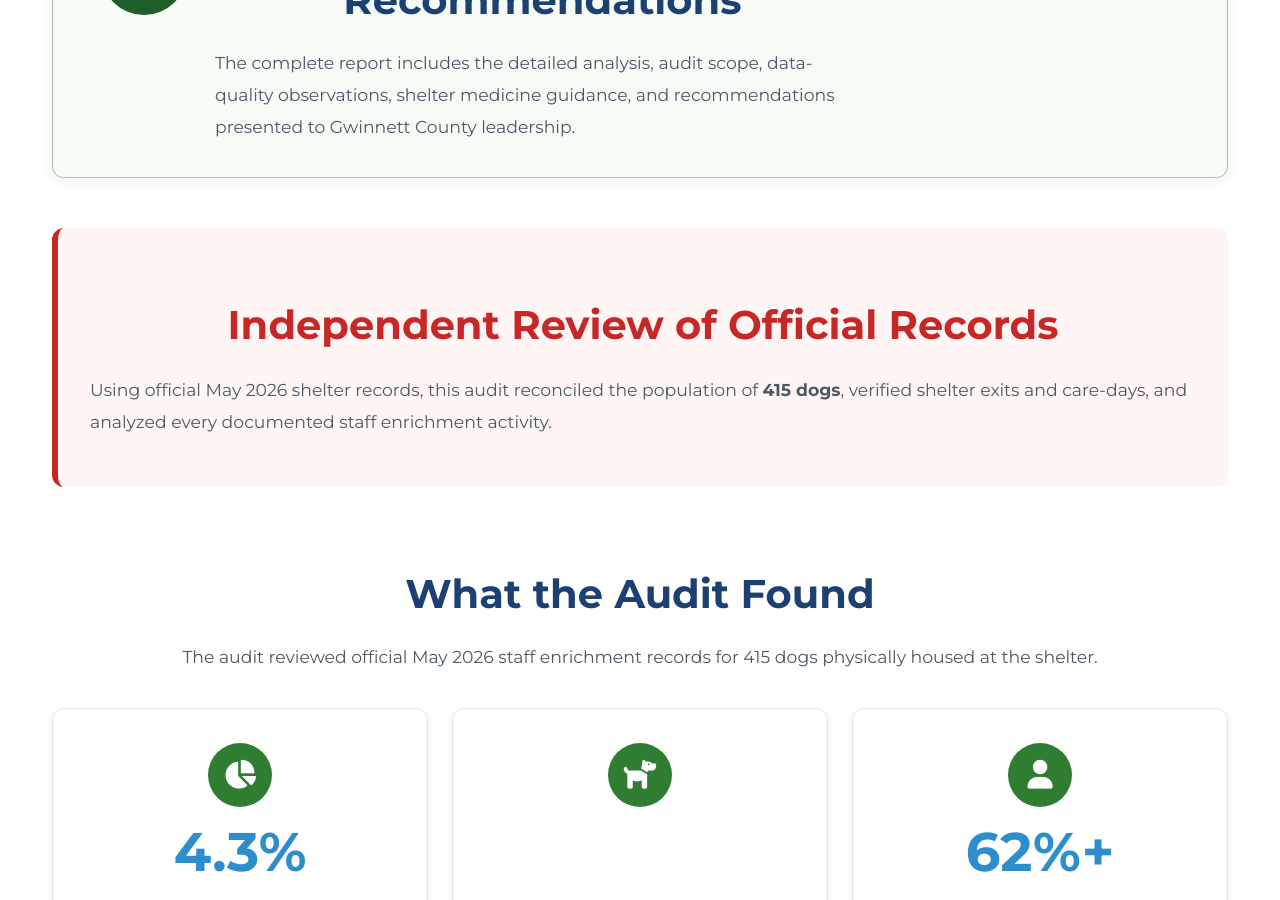
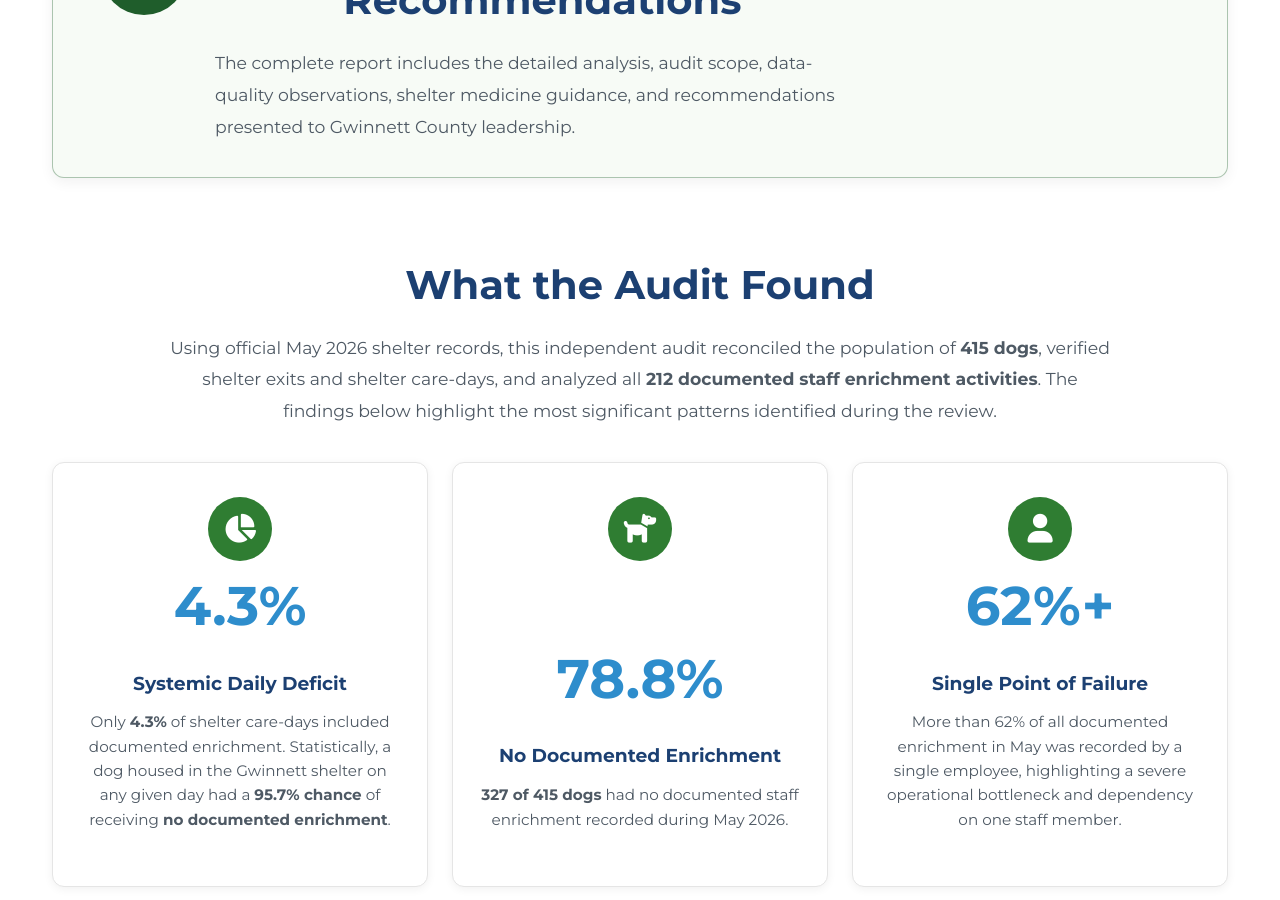
Before and after one commit to whitleybacon/gwinnett-animal-advocacy-alliance, a Jekyll site: the page built from issues/enrichment/index.html, in a window 1280 px wide and 900 px high, scrolled down 1017 px. Built offline with Jekyll 4.4.1, drawn with Linux system fonts in a browser that asks for light colours.

Commit message:
Update index.html

```diff
--- a/issues/enrichment/index.html
+++ b/issues/enrichment/index.html
@@ -345,31 +345,20 @@ title: Independent Canine Staff Enrichment Audit
 </section>
 
 <!-- ======================================================
-     INDEPENDENT AUDIT ALERT
-======================================================= -->
-
-<section class="home-section">
-    <div class="issue-alert">
-        <h2>Independent Review of Official Records</h2>
-
-        <p>
-            Using official May 2026 shelter records, this audit reconciled the
-            population of <strong>415 dogs</strong>, verified shelter exits and
-            care-days, and analyzed every documented staff enrichment activity.
-        </p>
-    </div>
-</section>
-
-<!-- ======================================================
      WHAT THE AUDIT FOUND
 ======================================================= -->
 
 <section class="home-section audit-section">
+
     <h2>What the Audit Found</h2>
 
-    <p class="section-intro">
-        The audit reviewed official May 2026 staff enrichment records for
-        415 dogs physically housed at the shelter.
+    <p class="section-intro" style="max-width:950px;">
+        Using official May 2026 shelter records, this independent audit
+        reconciled the population of <strong>415 dogs</strong>, verified
+        shelter exits and shelter care-days, and analyzed all
+        <strong>212 documented staff enrichment activities</strong>. The
+        findings below highlight the most significant patterns identified
+        during the review.
     </p>
 
     <div class="home-card-grid three-across-cards">
```
